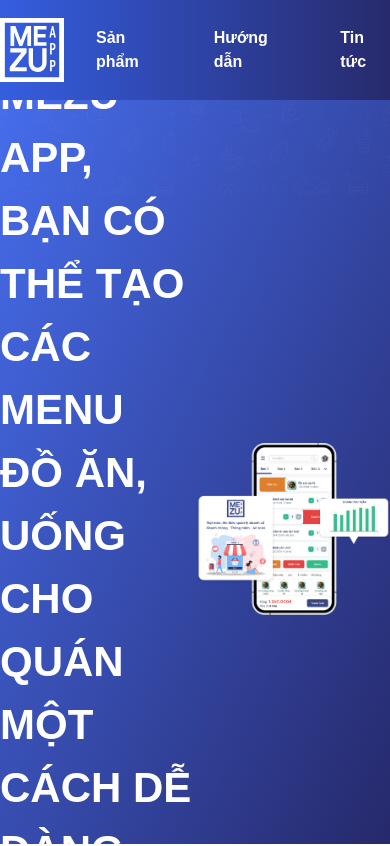
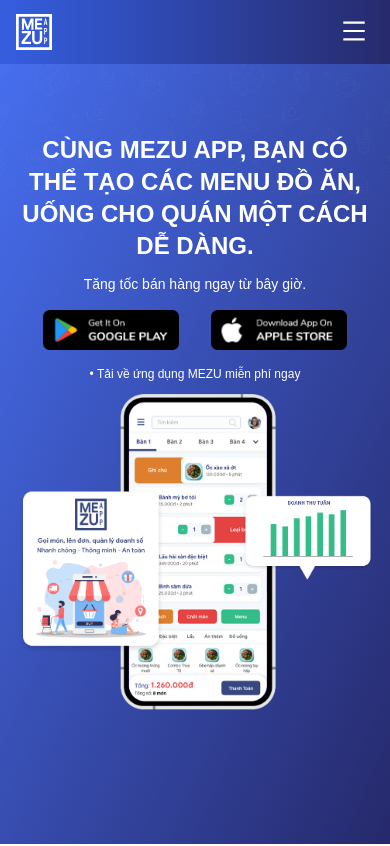
Before and after one commit to orekasep/mezu-app-frontend, a Next.js app: page / in a window 390 px wide. Shown: the top 846 px of the page. Built offline with nearby package versions, Linux system fonts and the light colour scheme.

Commit message:
chore: responsive
Signed-off-by: Hieu Vi <hieu.vi@fruitful.io>

```diff
--- a/app/(main)/Header.tsx
+++ b/app/(main)/Header.tsx
@@ -1,20 +1,40 @@
-'use client'
+'use client';
 
-import Link from 'next/link'
-import MezuLogo from 'public/logos/logo-white.svg'
-import { Navigation } from './Navigation'
+import Link from 'next/link';
+import MezuLogo from 'public/logos/logo-white.svg';
+import { Navigation } from './Navigation';
+import { Drawer } from 'antd';
+import { MenuOutlined } from '@ant-design/icons';
+import { useState } from 'react';
 
 export const Header = () => {
+  const [open, setOpen] = useState(false);
   return (
-    <header className='fixed top-0 bg-gradient-to-r from-primary-light to-primary-dark h-[100px] w-full z-50'>
-      <div className='container max-w-screen-xl mx-auto h-full flex justify-between items-center'>
+    <div className='fixed top-0 bg-gradient-to-r from-primary-light to-primary-dark sm:h-[100px] h-16 w-full z-50'>
+      <div className='container max-w-screen-xl xl:px-0 px-4 mx-auto h-full flex justify-between items-center'>
         <Link href='/'>
-          <MezuLogo />
+          <MezuLogo className='sm:text-6xl text-4xl' />
         </Link>
+        <div className='sm:block hidden'>
+          <Navigation />
+        </div>
+        <div
+          className='sm:hidden block p-2 text-2xl text-white'
+          onClick={() => setOpen(true)}
+        >
+          <MenuOutlined />
+        </div>
+      </div>
+      <Drawer
+        placement='right'
+        width={240}
+        open={open}
+        onClose={() => setOpen(false)}
+      >
         <Navigation />
-      </div>
-    </header>
-  )
-}
+      </Drawer>
+    </div>
+  );
+};
 
-export default Header
+export default Header;
--- a/app/(main)/Navigation.tsx
+++ b/app/(main)/Navigation.tsx
@@ -1,10 +1,10 @@
-import { NavLink } from 'components'
+import { NavLink } from 'components';
 
 
 export const Navigation = () => {
   return (
-    <nav className='flex items-center gap-8'>
-      <ul className='flex'>
+    <nav className='flex sm:flex-row flex-col items-center sm:gap-8 gap-0'>
+      <ul className='flex sm:flex-row flex-col mb-0'>
         <NavLink href='/' title={`Sản phẩm`} />
         <NavLink href='/' title={`Hướng dẫn`} />
         <NavLink href='/' title={`Tin tức`} />
@@ -12,12 +12,12 @@
       </ul>
       <button
         className={
-          `text-base text-white font-bold w-[200px] h-[60px] rounded-full
+          `text-base text-white font-bold w-[200px] sm:h-[60px] h-12 rounded-full
           bg-[#EA7298] hover:bg-[#FE7CA5] active:bg-[#DB6C8F] transition-all`
         }
       >
         {`Đăng ký miễn phí`}
       </button>
     </nav>
-  )
-}
+  );
+};
--- a/app/(main)/globals.scss
+++ b/app/(main)/globals.scss
@@ -1,4 +1,9 @@
 @tailwind base;
+@layer base {
+  svg {
+    vertical-align: unset;
+  }
+}
 @tailwind components;
 @tailwind utilities;
 
@@ -6,8 +11,6 @@
 body {
   padding: 0;
   margin: 0;
-  font-family: -apple-system, BlinkMacSystemFont, Segoe UI, Roboto, Oxygen,
-    Ubuntu, Cantarell, Fira Sans, Droid Sans, Helvetica Neue, sans-serif;
 }
 
 a {
--- a/app/(main)/layout.tsx
+++ b/app/(main)/layout.tsx
@@ -1,6 +1,9 @@
 import { googleSans } from './fonts';
 import './globals.scss';
 import { Header } from './Header';
+
+import 'antd/dist/antd.variable.min.css';
+
 
 export default function RootLayout({
   children,
@@ -9,13 +12,9 @@
 }) {
   return (
     <html lang="en">
-      {/*
-        <head /> will contain the components returned by the nearest parent
-        head.tsx. Find out more at https://beta.nextjs.org/docs/api-reference/file-conventions/head
-      */}
       <body className={googleSans.className}>
         <Header />
-        {children}
+        <div>{children}</div>
       </body>
     </html>
   );
--- a/components/HeroSection/index.tsx
+++ b/components/HeroSection/index.tsx
@@ -13,21 +13,15 @@
         alt=''
       />
       <div className='absolute top-0 left-0 right-0 min-h-screen flex gap-4 justify-center items-center'>
-        <div className='container max-w-screen-xl flex items-center'>
-          <div className='w-1/2'>
-            <p className='text-[42px] text-white font-bold uppercase'>
-              {`Cùng MEZU app,`}
-            </p>
-            <p className='text-[42px] text-white font-bold uppercase'>
-              {`bạn có thể tạo các menu đồ ăn, uống cho quán`}
-            </p>
-            <p className='text-[42px] text-white font-bold uppercase'>
-              {`một cách dễ dàng.`}
-            </p>
-            <p className='text-xl text-white'>
+        <div className='container max-w-screen-xl flex lg:flex-row flex-col items-center'>
+          <div className='lg:w-1/2 w-full xl:px-0 px-4 lg:text-left text-center'>
+            <h1 className='xl:text-[42px] md:text-3xl text-2xl text-white font-bold uppercase'>
+              {`Cùng MEZU app, bạn có thể tạo các menu đồ ăn, uống cho quán một cách dễ dàng.`}
+            </h1>
+            <p className='lg:text-xl text-sm text-white'>
               {`Tăng tốc bán hàng ngay từ bây giờ.`}
             </p>
-            <div className='flex mt-4 gap-8'>
+            <div className='flex mt-4 gap-8 lg:justify-start justify-center'>
               <Link href=''>
                 <Image
                   className='w-auto h-10'
@@ -43,9 +37,9 @@
                 />
               </Link>
             </div>
-            <p className='mt-4 text-base text-white'>• {`Tải về ứng dụng MEZU miễn phí ngay`}</p>
+            <p className='mt-4 lg:text-base text-xs text-white'>• {`Tải về ứng dụng MEZU miễn phí ngay`}</p>
           </div>
-          <div className='w-1/2'>
+          <div className='lg:w-1/2 w-full xl:px-0 px-4'>
             <Image
               src={appPreview}
               alt=''
--- a/components/NavLink/index.tsx
+++ b/components/NavLink/index.tsx
@@ -11,7 +11,7 @@
     <Link href={href ?? ''}>
       <li
         className={
-          `text-base text-white font-bold mx-8 relative py-2
+          `text-base sm:text-white text-neutral-800 font-bold lg:mx-8 mx-4 sm:my-0 my-2 relative py-2
           after:block after:absolute after:bottom-0 after:bg-white after:h-0.5 after:left-20 after:right-20
           after:transition-all after:duration-300
           hover:after:left-0 hover:after:right-0`
--- a/next.config.js
+++ b/next.config.js
@@ -2,6 +2,17 @@
 const nextConfig = {
   experimental: {
     appDir: true,
+    modularizeImports: {
+      'antd': {
+        transform: 'antd/lib/{{kebabCase member}}',
+        preventFullImport: true,
+      },
+      'lodash': {
+        transform: 'lodash/{{member}}',
+        preventFullImport: true,
+      }
+    },
+    serverComponentsExternalPackages: ['antd']
   },
   compiler: {
     styledComponents: true,
--- a/package.json
+++ b/package.json
@@ -10,6 +10,7 @@
     "lint-fix": "next lint --fix"
   },
   "dependencies": {
+    "@ant-design/icons": "^4.7.0",
     "@next/font": "^13.0.2",
     "@svgr/webpack": "^6.5.1",
     "@types/node": "18.11.9",
@@ -17,8 +18,10 @@
     "@types/react-dom": "18.0.8",
     "@yarnpkg/sdks": "^3.0.0-rc.27",
     "antd": "^4.24.1",
+    "dayjs": "^1.11.6",
     "eslint": "8.27.0",
     "eslint-config-next": "13.0.2",
+    "lodash": "^4.17.21",
     "next": "13.0.2",
     "react": "18.2.0",
     "react-dom": "18.2.0",
```
Also changed, not shown: .pnp.cjs, public/logos/logo-white.svg, 1 other file (tests, documents, lock files or other folders).
